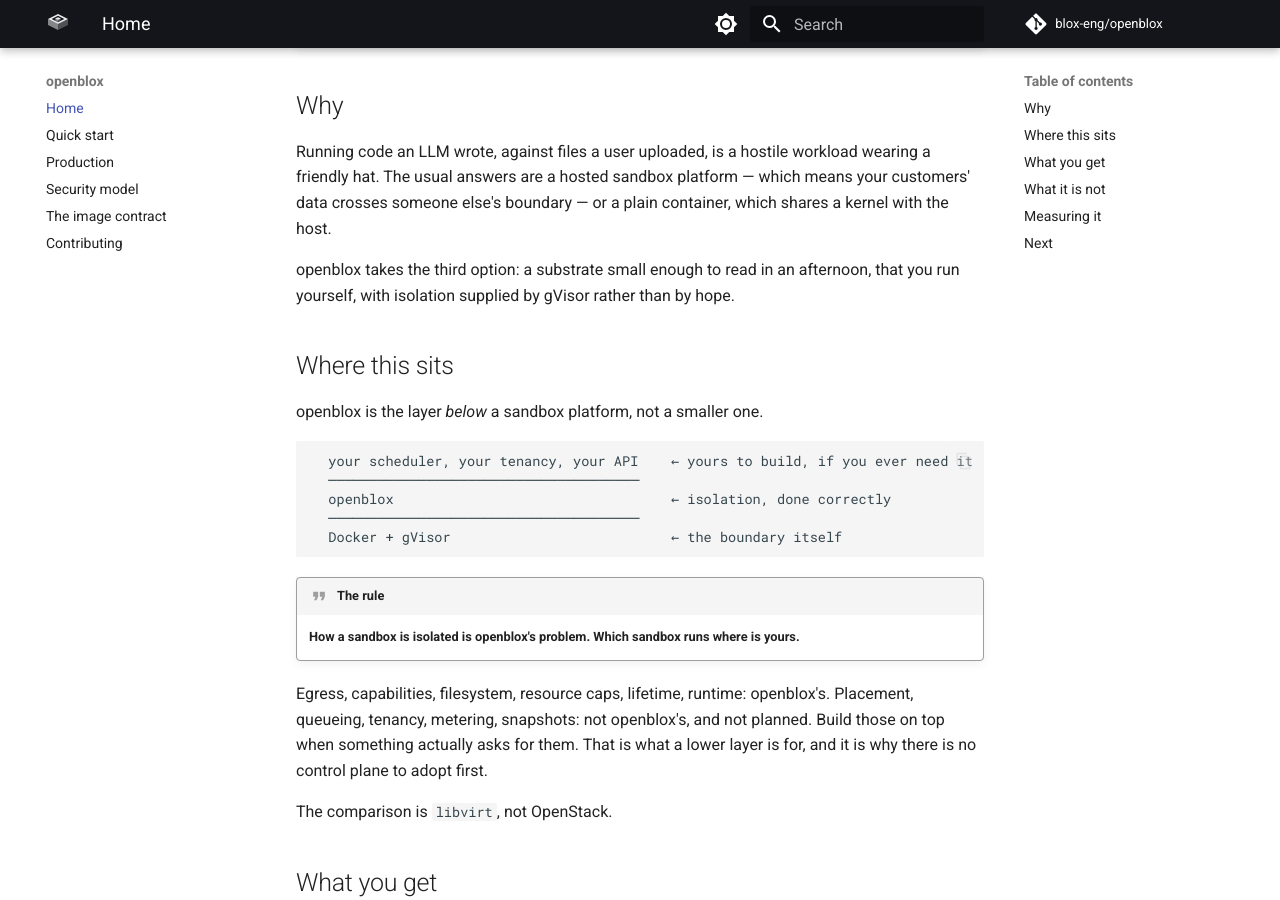
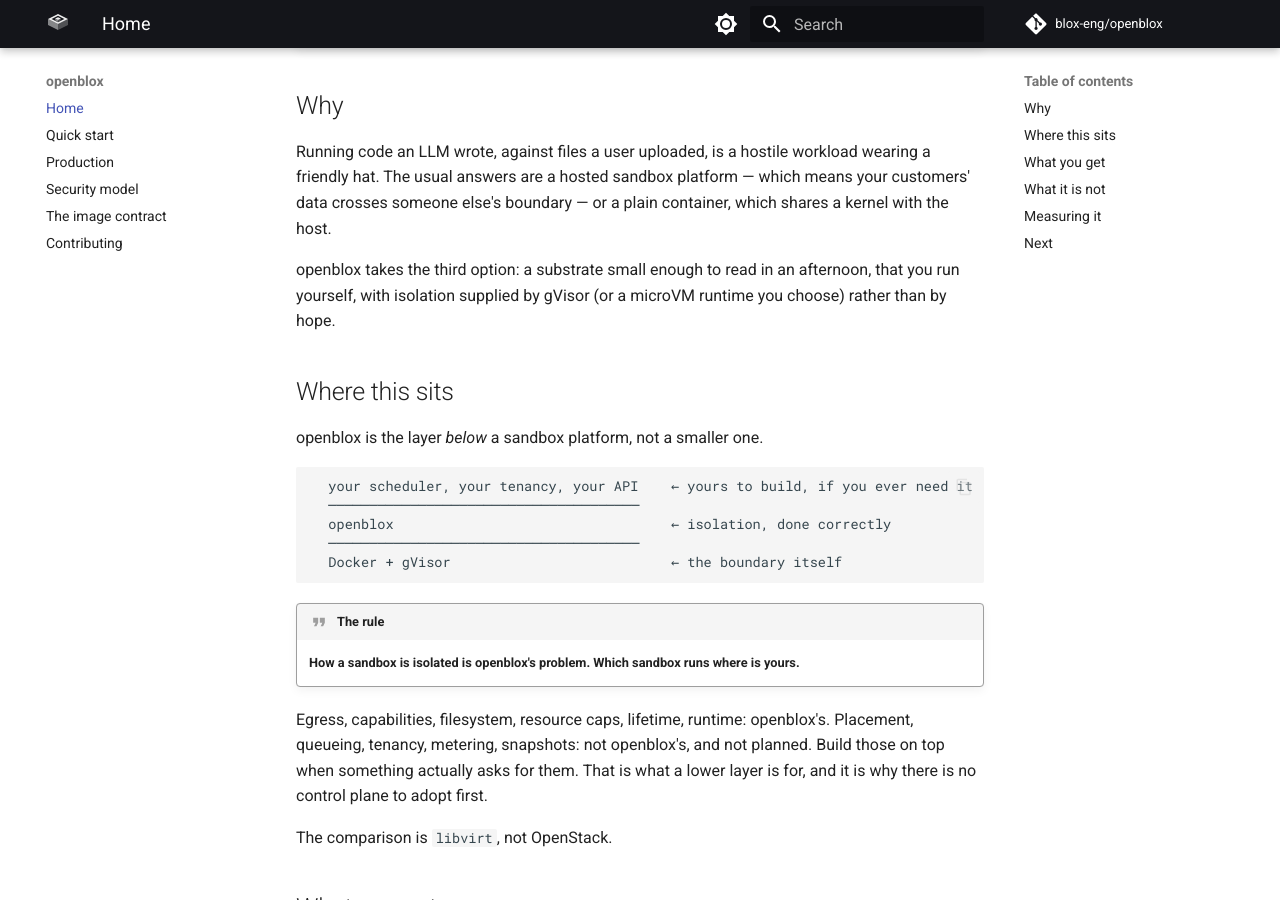
Before and after one commit to blox-eng/openblox, an MkDocs documentation site: the page built from docs/index.md, in a window 1280 px wide and 900 px high, scrolled down 759 px. Built offline with MkDocs 1.6.1 and Material for MkDocs 9.7.7, drawn with Linux system fonts in a browser that asks for light colours; comment, search, counter and statistics services are not loaded.

```diff
--- a/docs/index.md
+++ b/docs/index.md
@@ -39,7 +39,8 @@ customers' data crosses someone else's boundary — or a plain container, which
 kernel with the host.
 
 openblox takes the third option: a substrate small enough to read in an afternoon, that
-you run yourself, with isolation supplied by gVisor rather than by hope.
+you run yourself, with isolation supplied by gVisor (or a microVM runtime you choose)
+rather than by hope.
 
 ## Where this sits
 
```
Also changed, not shown: ARCHITECTURE.md (+1 -1 lines), docs/security.md (+2 -1 lines), .github/ISSUE_TEMPLATE/bug_report.md, 2 other files.
